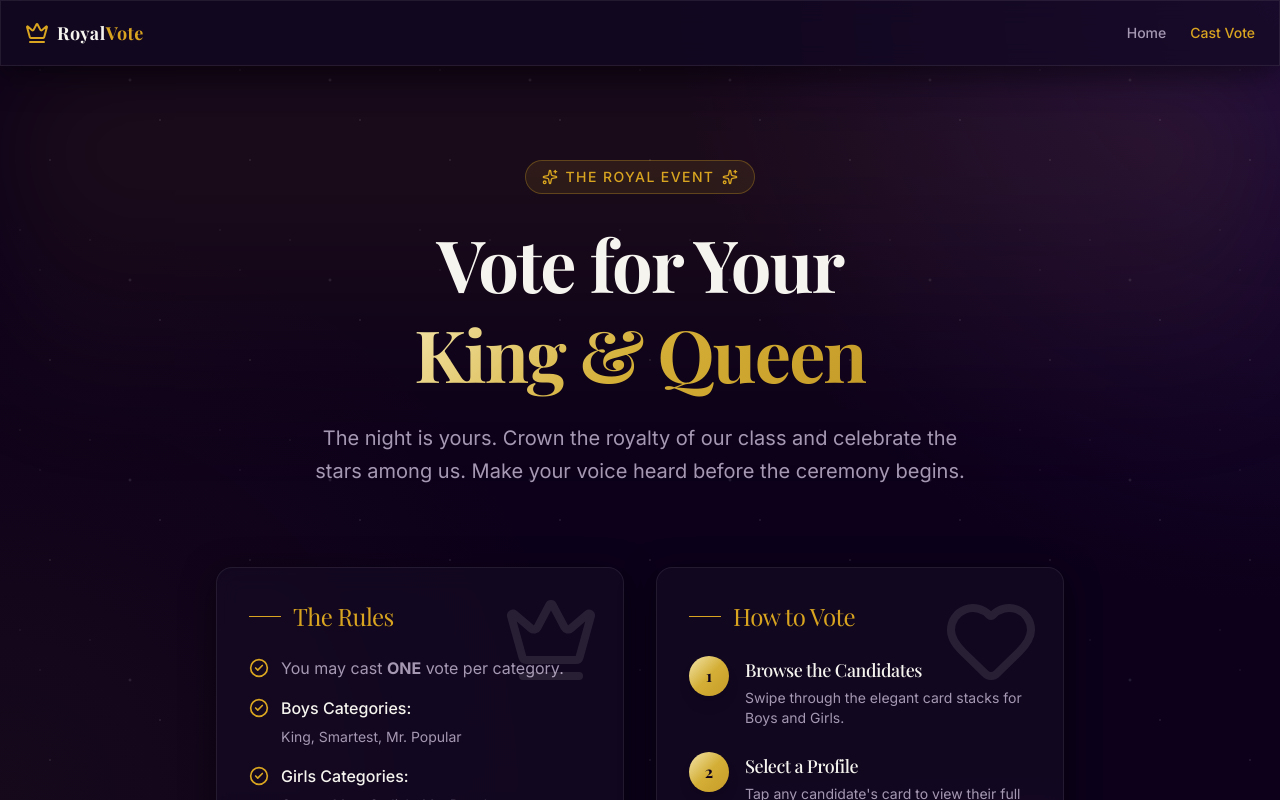
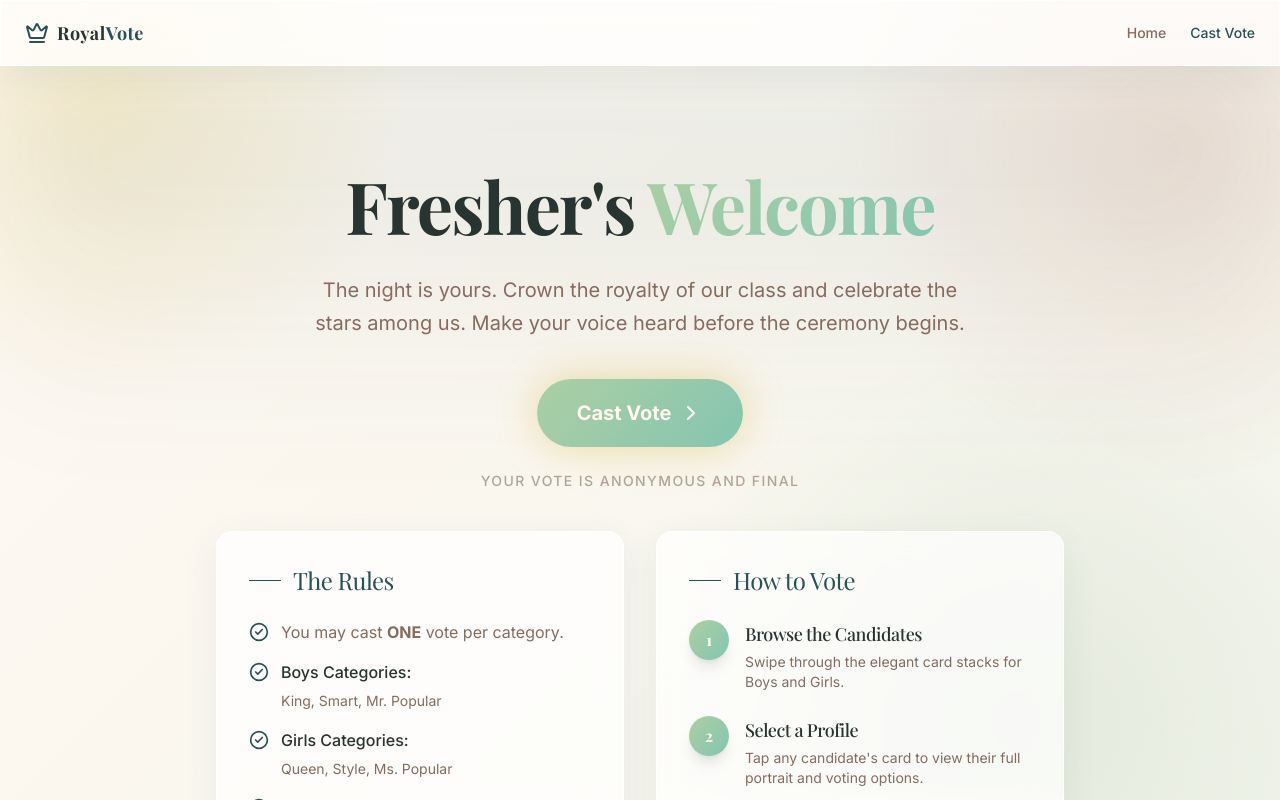
Before and after one commit to htun1soe/voting-system, a React (Vite) app: page / in a window 1280 px wide. Shown: the top 800 px of the page. Built offline with nearby package versions, Linux system fonts and the light colour scheme; a web font is replaced by a local one.

Commit message:
updated color theme

```diff
--- a/src/data/candidates.ts
+++ b/src/data/candidates.ts
@@ -29,12 +29,12 @@ export const GIRLS: Candidate[] = [
 export const CATEGORIES = {
   boys: [
     { id: 'king', title: 'King', icon: 'Crown' },
-    { id: 'smartest_boy', title: 'Smartest', icon: 'Brain' },
+    { id: 'smartest_boy', title: 'Smart', icon: 'Brain' },
     { id: 'mr_popular', title: 'Mr. Popular', icon: 'Star' }
   ],
   girls: [
     { id: 'queen', title: 'Queen', icon: 'Crown' },
-    { id: 'most_stylish', title: 'Most Stylish', icon: 'Sparkles' },
+    { id: 'most_stylish', title: 'Style', icon: 'Sparkles' },
     { id: 'ms_popular', title: 'Ms. Popular', icon: 'Heart' }
   ]
 };
--- a/src/index.css
+++ b/src/index.css
@@ -55,47 +55,54 @@
 
 /* Base Theme - Dark & Glamorous by default */
 :root {
-  --button-outline: rgba(255, 255, 255, 0.1);
-  --badge-outline: rgba(255, 255, 255, 0.05);
-  --opaque-button-border-intensity: -8;
-  --elevate-1: rgba(255, 255, 255, 0.05);
-  --elevate-2: rgba(255, 255, 255, 0.1);
+  --button-outline: rgba(38, 51, 49, 0.08);
+  --badge-outline: rgba(38, 51, 49, 0.05);
+  --opaque-button-border-intensity: 2;
+  --elevate-1: rgba(38, 51, 49, 0.03);
+  --elevate-2: rgba(38, 51, 49, 0.06);
 
-  /* Deep purple / midnight blue background */
-  --background: 268 100% 5%;
-  --foreground: 45 30% 95%;
+  /* Warm cream background */
+  --background: 35 100% 97%;
+  --foreground: 168 13% 18%;
 
-  /* Dark card with purple tint */
-  --card: 268 50% 8%;
-  --card-foreground: 45 30% 95%;
-  --card-border: 268 40% 15%;
+  /* Clean white cards */
+  --card: 0 0% 100%;
+  --card-foreground: 168 13% 18%;
+  --card-border: 30 30% 89%;
 
-  --popover: 268 60% 7%;
-  --popover-foreground: 45 30% 95%;
-  --popover-border: 268 40% 15%;
+  /* Popovers */
+  --popover: 0 0% 100%;
+  --popover-foreground: 168 13% 18%;
+  --popover-border: 30 30% 89%;
 
-  /* Gold */
-  --primary: 43 74% 49%;
-  --primary-foreground: 268 100% 5%;
+  /* Deep teal - primary action */
+  --primary: 188 38% 25%;
+  --primary-foreground: 35 100% 97%;
 
-  --secondary: 268 30% 20%;
-  --secondary-foreground: 45 30% 95%;
+  /* Pale sage - secondary */
+  --secondary: 92 22% 86%;
+  --secondary-foreground: 168 25% 20%;
 
-  --muted: 268 30% 15%;
-  --muted-foreground: 268 15% 65%;
+  /* Muted */
+  --muted: 35 35% 93%;
+  --muted-foreground: 20 18% 45%;
 
-  --accent: 43 74% 49%;
-  --accent-foreground: 268 100% 5%;
+  /* Terracotta accent */
+  --accent: 12 55% 63%;
+  --accent-foreground: 0 0% 100%;
 
-  --destructive: 350 89% 60%;
-  --destructive-foreground: 45 30% 95%;
+  /* Error */
+  --destructive: 5 70% 58%;
+  --destructive-foreground: 0 0% 100%;
 
-  --border: 268 40% 15%;
-  --input: 268 30% 20%;
-  --ring: 43 74% 49%;
+  /* Borders / Inputs */
+  --border: 30 30% 89%;
+  --input: 35 35% 94%;
+  --ring: 188 38% 25%;
 
-  --gold: 43 74% 49%;
-  --gold-foreground: 268 100% 5%;
+  /* Butter yellow highlight */
+  --gold: 45 78% 72%;
+  --gold-foreground: 30 30% 20%;
 
   --app-font-sans: 'Inter', sans-serif;
   --app-font-serif: 'Playfair Display', Georgia, serif;
@@ -105,39 +112,70 @@
 }
 
 .dark {
-  /* It's already dark, so keep identical variables */
-  --background: 268 100% 5%;
-  --foreground: 45 30% 95%;
-  --card: 268 50% 8%;
-  --card-foreground: 45 30% 95%;
-  --card-border: 268 40% 15%;
-  --popover: 268 60% 7%;
-  --popover-foreground: 45 30% 95%;
-  --popover-border: 268 40% 15%;
-  --primary: 43 74% 49%;
-  --primary-foreground: 268 100% 5%;
-  --secondary: 268 30% 20%;
-  --secondary-foreground: 45 30% 95%;
-  --muted: 268 30% 15%;
-  --muted-foreground: 268 15% 65%;
-  --accent: 43 74% 49%;
-  --accent-foreground: 268 100% 5%;
-  --border: 268 40% 15%;
-  --input: 268 30% 20%;
-  --ring: 43 74% 49%;
-  --gold: 43 74% 49%;
-  --gold-foreground: 268 100% 5%;
+  --background: 168 20% 12%;
+  --foreground: 35 45% 94%;
+
+  --card: 168 18% 16%;
+  --card-foreground: 35 45% 94%;
+  --card-border: 168 12% 25%;
+
+  --popover: 168 18% 15%;
+  --popover-foreground: 35 45% 94%;
+  --popover-border: 168 12% 25%;
+
+  --primary: 188 38% 45%;
+  --primary-foreground: 35 100% 97%;
+
+  --secondary: 92 15% 22%;
+  --secondary-foreground: 35 45% 94%;
+
+  --muted: 168 15% 20%;
+  --muted-foreground: 35 15% 65%;
+
+  --accent: 12 55% 63%;
+  --accent-foreground: 0 0% 100%;
+
+  --border: 168 12% 25%;
+  --input: 168 15% 20%;
+  --ring: 188 38% 45%;
+
+  --gold: 45 78% 72%;
+  --gold-foreground: 30 30% 15%;
 }
 
 @layer base {
+
   * {
     @apply border-border;
   }
 
   body {
-    @apply font-sans antialiased bg-background text-foreground selection:bg-primary selection:text-primary-foreground;
-    background-image: radial-gradient(circle at top right, rgba(67, 30, 114, 0.4), transparent 40%),
-                      radial-gradient(circle at bottom left, rgba(212, 175, 55, 0.05), transparent 40%);
+    @apply font-sans antialiased bg-background text-foreground
+      selection:bg-primary selection:text-primary-foreground;
+
+    background-image:
+      radial-gradient(
+        circle at 8% 12%,
+        rgba(243, 215, 122, 0.28),
+        transparent 22%
+      ),
+      radial-gradient(
+        circle at 92% 18%,
+        rgba(217, 130, 107, 0.16),
+        transparent 25%
+      ),
+      radial-gradient(
+        circle at 80% 90%,
+        rgba(220, 228, 213, 0.7),
+        transparent 30%
+      ),
+      linear-gradient(
+        135deg,
+        #FFF9F2 0%,
+        #FAF7EF 50%,
+        #F2F5EC 100%
+      );
+
     background-attachment: fixed;
     min-height: 100dvh;
   }
@@ -148,36 +186,31 @@
 }
 
 .glass-panel {
-  background: rgba(20, 10, 35, 0.7);
-  backdrop-filter: blur(12px);
-  border: 1px solid rgba(255, 255, 255, 0.08);
-  box-shadow: 0 8px 32px 0 rgba(0, 0, 0, 0.5);
+  background: rgba(255, 255, 255, 0.72);
+  backdrop-filter: blur(14px);
+
+  border: 1px solid rgba(255, 255, 255, 0.8);
+
+  box-shadow:
+    0 10px 35px rgba(40, 84, 90, 0.08);
+}
+
+.gold-gradient-bg {
+  background: linear-gradient(
+    135deg,
+    #ACCFA3 0%,
+    #84C5B1 100%
+  );
 }
 
 .gold-gradient-text {
-  background: linear-gradient(135deg, #F3E5AB 0%, #D4AF37 50%, #C59B27 100%);
+  background: linear-gradient(
+    135deg,
+    #ACCFA3 0%,
+    #84C5B1 100%
+  );
+
   -webkit-background-clip: text;
   -webkit-text-fill-color: transparent;
   background-clip: text;
 }
-
-.gold-gradient-bg {
-  background: linear-gradient(135deg, #F3E5AB 0%, #D4AF37 50%, #C59B27 100%);
-}
-
-.stars-bg {
-  position: fixed;
-  inset: 0;
-  pointer-events: none;
-  z-index: -1;
-  background-image:
-    radial-gradient(1px 1px at 20px 30px, #ffffff, rgba(0,0,0,0)),
-    radial-gradient(1px 1px at 40px 70px, #ffffff, rgba(0,0,0,0)),
-    radial-gradient(1.5px 1.5px at 50px 160px, #ffffff, rgba(0,0,0,0)),
-    radial-gradient(1px 1px at 90px 40px, #ffffff, rgba(0,0,0,0)),
-    radial-gradient(2px 2px at 130px 80px, #ffffff, rgba(0,0,0,0)),
-    radial-gradient(1.5px 1.5px at 160px 120px, #ffffff, rgba(0,0,0,0));
-  background-repeat: repeat;
-  background-size: 200px 200px;
-  opacity: 0.15;
-}
--- a/src/pages/Home.tsx
+++ b/src/pages/Home.tsx
@@ -1,7 +1,7 @@
 import React from 'react';
 import { motion } from 'framer-motion';
 import { Link } from 'wouter';
-import { Crown, Sparkles, Heart, CheckCircle2, ChevronRight } from 'lucide-react';
+import { CheckCircle2, ChevronRight } from 'lucide-react';
 
 export default function Home() {
   return (
@@ -18,21 +18,30 @@ export default function Home() {
           initial={{ opacity: 0, y: 30 }}
           animate={{ opacity: 1, y: 0 }}
           transition={{ duration: 0.8, ease: "easeOut" }}
-          className="text-center mb-20"
+          className="text-center mb-10"
         >
-          <div className="inline-flex items-center justify-center gap-2 mb-6 px-4 py-1.5 rounded-full border border-primary/30 bg-primary/10 text-primary text-sm font-medium tracking-widest uppercase">
-            <Sparkles className="w-4 h-4" />
-            <span>The Royal Event</span>
-            <Sparkles className="w-4 h-4" />
-          </div>
-
           <h1 className="text-5xl md:text-7xl font-bold mb-6 leading-tight">
-            Vote for Your <br />
-            <span className="gold-gradient-text">King & Queen</span>
+            Fresher's <span className="gold-gradient-text">Welcome</span>
           </h1>
 
           <p className="text-xl text-muted-foreground max-w-2xl mx-auto font-light leading-relaxed">
             The night is yours. Crown the royalty of our class and celebrate the stars among us. Make your voice heard before the ceremony begins.
+          </p>
+        </motion.div>
+
+        {/* CTA */}
+        <motion.div
+          initial={{ opacity: 0, y: 20 }}
+          animate={{ opacity: 1, y: 0 }}
+          transition={{ duration: 0.6, delay: 0.7 }}
+          className="text-center mb-10"
+        >
+          <Link href="/vote" className="inline-flex items-center justify-center gap-2 px-10 py-5 rounded-full gold-gradient-bg text-primary-foreground font-bold text-xl hover:scale-105 active:scale-95 transition-all shadow-[0_0_40px_rgba(212,175,55,0.4)] group">
+            <span>Cast Vote</span>
+            <ChevronRight className="w-6 h-6 group-hover:translate-x-1 transition-transform" />
+          </Link>
+          <p className="mt-6 text-sm text-muted-foreground/60 uppercase tracking-widest font-medium">
+            Your vote is anonymous and final
           </p>
         </motion.div>
 
@@ -44,10 +53,6 @@ export default function Home() {
             transition={{ duration: 0.6, delay: 0.3 }}
             className="glass-panel rounded-2xl p-8 relative overflow-hidden group hover:border-primary/50 transition-colors"
           >
-            <div className="absolute top-0 right-0 p-6 opacity-10 transform group-hover:scale-110 transition-transform">
-              <Crown className="w-24 h-24" />
-            </div>
-
             <h2 className="text-2xl font-serif text-primary mb-6 flex items-center gap-3">
               <span className="w-8 h-[1px] bg-primary"></span>
               The Rules
@@ -62,19 +67,19 @@ export default function Home() {
                 <CheckCircle2 className="w-5 h-5 text-primary shrink-0 mt-0.5" />
                 <div>
                   <span className="block mb-1 font-medium text-foreground">Boys Categories:</span>
-                  <span className="text-sm">King, Smartest, Mr. Popular</span>
+                  <span className="text-sm">King, Smart, Mr. Popular</span>
                 </div>
               </li>
               <li className="flex items-start gap-3">
                 <CheckCircle2 className="w-5 h-5 text-primary shrink-0 mt-0.5" />
                 <div>
                   <span className="block mb-1 font-medium text-foreground">Girls Categories:</span>
-                  <span className="text-sm">Queen, Most Stylish, Ms. Popular</span>
+                  <span className="text-sm">Queen, Style, Ms. Popular</span>
                 </div>
               </li>
               <li className="flex items-start gap-3">
                 <CheckCircle2 className="w-5 h-5 text-primary shrink-0 mt-0.5" />
-                <span>Voting closes on <strong>May 15th, 11:59 PM</strong>.</span>
+                <span>Voting will be opened <strong>for 5 hours</strong>.</span>
               </li>
             </ul>
           </motion.div>
@@ -86,9 +91,6 @@ export default function Home() {
             transition={{ duration: 0.6, delay: 0.5 }}
             className="glass-panel rounded-2xl p-8 relative overflow-hidden group hover:border-primary/50 transition-colors"
           >
-            <div className="absolute top-0 right-0 p-6 opacity-10 transform group-hover:scale-110 transition-transform">
-              <Heart className="w-24 h-24" />
-            </div>
 
             <h2 className="text-2xl font-serif text-primary mb-6 flex items-center gap-3">
               <span className="w-8 h-[1px] bg-primary"></span>
@@ -121,22 +123,6 @@ export default function Home() {
           </motion.div>
         </div>
 
-        {/* CTA */}
-        <motion.div
-          initial={{ opacity: 0, y: 20 }}
-          animate={{ opacity: 1, y: 0 }}
-          transition={{ duration: 0.6, delay: 0.7 }}
-          className="text-center"
-        >
-          <Link href="/vote" className="inline-flex items-center justify-center gap-2 px-10 py-5 rounded-full gold-gradient-bg text-primary-foreground font-bold text-xl hover:scale-105 active:scale-95 transition-all shadow-[0_0_40px_rgba(212,175,55,0.4)] group">
-            <span>Walk the Red Carpet</span>
-            <ChevronRight className="w-6 h-6 group-hover:translate-x-1 transition-transform" />
-          </Link>
-          <p className="mt-6 text-sm text-muted-foreground/60 uppercase tracking-widest font-medium">
-            Your vote is anonymous and final
-          </p>
-        </motion.div>
-
       </main>
     </div>
   );
```
